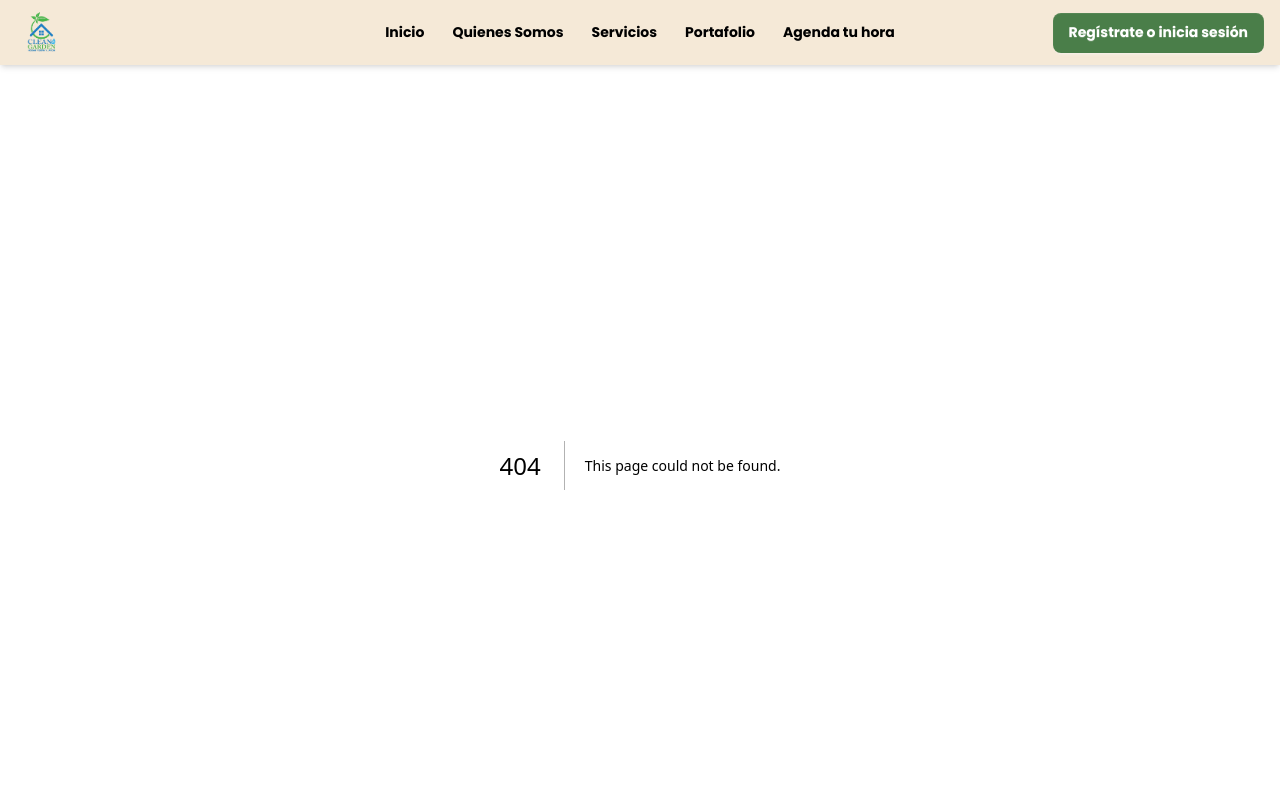
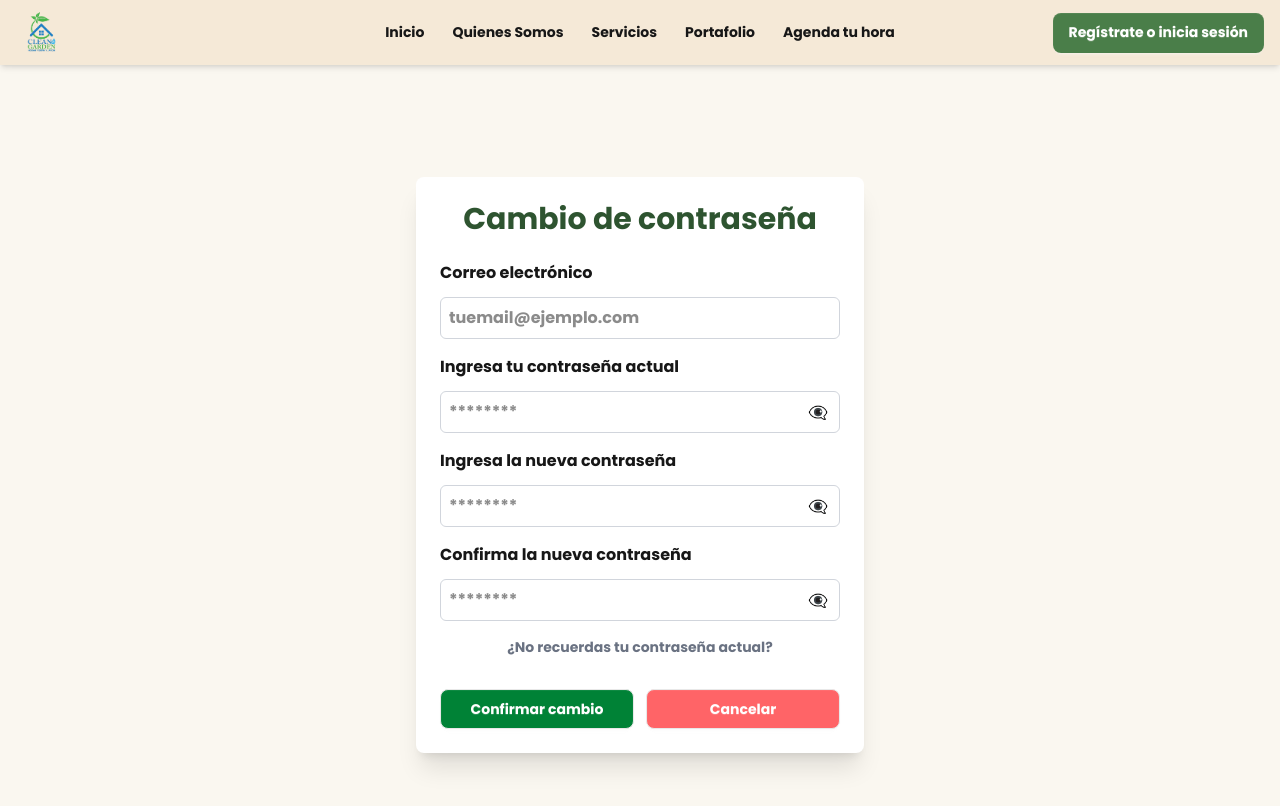
Before and after one commit to asapHallvaror/CleanAndGarden, a Next.js app in the folder cleanandgarden/web/: page /ChangePassword in a window 1280 px wide. Before the commit this address had no page. Shown: the top 806 px of the page. Built offline with nearby package versions, Linux system fonts and the light colour scheme.

Commit message:
Cambios a los formularios, se veían en modo oscuro. ahora está todo en modo claro por defecto

```diff
--- a/cleanandgarden/web/package.json
+++ b/cleanandgarden/web/package.json
@@ -20,7 +20,7 @@
     "@types/node": "^20",
     "@types/react": "^19.1.13",
     "@types/react-dom": "^19.1.9",
-    "daisyui": "^5.1.12",
+    "daisyui": "^5.1.13",
     "eslint": "^9",
     "eslint-config-next": "15.4.7",
     "tailwindcss": "^4.1.13",
--- a/cleanandgarden/web/src/app/CambioContrasena/page.tsx
+++ b/cleanandgarden/web/src/app/ChangePassword/page.tsx
@@ -7,7 +7,7 @@ export default function CambioContrasena() {
   const [newPassword, setNewPassword] = useState("");
   const [confirmPassword, setConfirmPassword] = useState("");
 
-  // 👁️ Estados para mostrar/ocultar contraseñas
+  //Estados para mostrar/ocultar contraseñas
   const [showPassword, setShowPassword] = useState(false);
   const [showNewPassword, setShowNewPassword] = useState(false);
   const [showConfirmPassword, setShowConfirmPassword] = useState(false);
@@ -23,27 +23,27 @@ export default function CambioContrasena() {
   return (
     <div className="min-h-screen flex items-center justify-center bg-[#FAF7F0] px-4">
       <div className="card w-full max-w-md bg-white shadow-xl p-6">
-        <h1 className="text-2xl font-bold text-center text-gray-800 mb-6">
+        <h1 className="mb-6 text-3xl font-bold text-center text-[#2E5430]">
           Cambio de contraseña
         </h1>
 
         <form onSubmit={handleSubmit} className="flex flex-col gap-4">
           {/* Email */}
           <label className="form-control">
-            <span className="label-text font-medium">Correo electrónico</span>
+            <span className="label-text font-medium mb-3 block">Correo electrónico</span>
             <input
               type="email"
               placeholder="tuemail@ejemplo.com"
               value={email}
               onChange={(e) => setEmail(e.target.value)}
-              className="input input-bordered w-full"
+              className="w-full border border-gray-300 rounded-md p-2"
               required
             />
           </label>
 
           {/* Contraseña actual */}
           <label className="form-control">
-            <span className="label-text font-medium">
+            <span className="label-text font-medium mb-3 block">
               Ingresa tu contraseña actual
             </span>
             <div className="relative">
@@ -52,7 +52,7 @@ export default function CambioContrasena() {
                 placeholder="********"
                 value={password}
                 onChange={(e) => setPassword(e.target.value)}
-                className="input input-bordered w-full pr-10"
+                className="w-full border border-gray-300 rounded-md p-2"
                 required
               />
               <button
@@ -67,7 +67,7 @@ export default function CambioContrasena() {
 
           {/* Nueva contraseña */}
           <label className="form-control">
-            <span className="label-text font-medium">
+            <span className="label-text font-medium mb-3 block">
               Ingresa la nueva contraseña
             </span>
             <div className="relative">
@@ -76,7 +76,7 @@ export default function CambioContrasena() {
                 placeholder="********"
                 value={newPassword}
                 onChange={(e) => setNewPassword(e.target.value)}
-                className="input input-bordered w-full pr-10"
+                className="w-full border border-gray-300 rounded-md p-2"
                 required
               />
               <button
@@ -91,7 +91,7 @@ export default function CambioContrasena() {
 
           {/* Confirmar nueva contraseña */}
           <label className="form-control">
-            <span className="label-text font-medium">
+            <span className="label-text font-medium mb-3 block">
               Confirma la nueva contraseña
             </span>
             <div className="relative">
@@ -100,7 +100,7 @@ export default function CambioContrasena() {
                 placeholder="********"
                 value={confirmPassword}
                 onChange={(e) => setConfirmPassword(e.target.value)}
-                className="input input-bordered w-full pr-10"
+                className="w-full border border-gray-300 rounded-md p-2"
                 required
               />
               <button
@@ -123,10 +123,10 @@ export default function CambioContrasena() {
 
           {/* Botones */}
           <div className="flex gap-3 mt-4">
-            <button type="submit" className="btn bg-green-700 text-white flex-1">
+            <button type="submit" className="btn rounded-lg bg-green-700 text-white flex-1">
               Confirmar cambio
             </button>
-            <button type="button" className="btn bg-red-400 text-white flex-1">
+            <button type="button" className="btn rounded-lg bg-red-400 text-white flex-1">
               Cancelar
             </button>
           </div>
--- a/cleanandgarden/web/src/app/ForgotPassword/page.tsx
+++ b/cleanandgarden/web/src/app/ForgotPassword/page.tsx
@@ -10,8 +10,8 @@ export default function RecuperarContrasena() {
   };
 
   return (
-    <div className="min-h-screen flex items-center justify-center bg-[#FAF7F0] px-4">
-      <div className="w-full max-w-md text-center">
+    <div className="flex items-center justify-center min-h-screen bg-[#fefaf2]">
+      <div className="w-full max-w-md p-8 bg-white rounded-lg shadow-lg">
         <h1 className="text-2xl font-bold text-gray-800 mb-6">
           ¿Olvidaste tu contraseña?
         </h1>
@@ -33,7 +33,7 @@ export default function RecuperarContrasena() {
           {/* Botón */}
           <button
             type="submit"
-            className="bg-green-700 text-white px-6 py-2 rounded-md hover:bg-green-800 transition"
+            className="text-white px-6 py-2 text-white rounded-md bg-[#2E5430] hover:bg-green-700"
           >
             Solicitar código
           </button>
--- a/cleanandgarden/web/src/app/PasswordRecovery/page.tsx
+++ b/cleanandgarden/web/src/app/PasswordRecovery/page.tsx
@@ -14,8 +14,8 @@ export default function RestablecerContrasena() {
   };
 
   return (
-    <div className="min-h-screen flex items-center justify-center bg-[#FAF7F0] px-4">
-      <div className="w-full max-w-md text-center">
+    <div className="flex items-center justify-center min-h-screen bg-[#fefaf2]">
+      <div className="w-full max-w-md p-8 bg-white rounded-lg shadow-lg">
         <h1 className="text-2xl font-bold text-gray-800 mb-6">
           Restablece tu contraseña
         </h1>
@@ -32,7 +32,7 @@ export default function RestablecerContrasena() {
                 placeholder="********"
                 value={newPassword}
                 onChange={(e) => setNewPassword(e.target.value)}
-                className="input input-bordered w-full pr-10"
+                className="w-full border border-gray-300 rounded-md p-2"
                 required
               />
               <button
@@ -56,7 +56,7 @@ export default function RestablecerContrasena() {
                 placeholder="********"
                 value={confirmPassword}
                 onChange={(e) => setConfirmPassword(e.target.value)}
-                className="input input-bordered w-full pr-10"
+                className="w-full border border-gray-300 rounded-md p-2"
                 required
               />
               <button
@@ -73,13 +73,13 @@ export default function RestablecerContrasena() {
           <div className="flex gap-3 mt-4 justify-center">
             <button
               type="submit"
-              className="btn bg-green-700 text-white w-1/2"
+              className="btn rounded-lg btn ext-white rounded-md bg-[#2E5430] hover:bg-green-700"
             >
               Confirmar cambio
             </button>
             <button
               type="button"
-              className="btn bg-red-400 text-white w-1/2"
+              className="btn rounded-lg bg-red-400 text-white w-1/2"
             >
               Cancelar
             </button>
--- a/cleanandgarden/web/src/app/components/Navbar.tsx
+++ b/cleanandgarden/web/src/app/components/Navbar.tsx
@@ -4,7 +4,7 @@ import { useState } from "react";
 
 export default function Navbar() {
   return (
-  <div className="navbar shadow-md px-4" style={{ backgroundColor: '#f5e9d7' }}>
+  <div className="navbar shadow-md px-4 sticky top-0 z-50" style={{ backgroundColor: '#f5e9d7' }}>
       {/* Logo a la izquierda */}
       <div className="navbar-start">
         <a href="#" className="btn btn-ghost normal-case text-xl p-0">
--- a/cleanandgarden/web/src/app/globals.css
+++ b/cleanandgarden/web/src/app/globals.css
@@ -1,16 +1,19 @@
 @import "tailwindcss";
 @plugin "daisyui";
-
 
 :root {
   --background: #ffffff;
   --foreground: #171717;
-}
-
-:root {
   --color-background: var(--background);
   --color-foreground: var(--foreground);
   --font-sans: var(--font-poppins);
+  color-scheme: light;
+}
+
+@media (prefers-color-scheme: light) {
+  :root {
+    color-scheme: light;
+  }
 }
 
 body {
@@ -18,7 +21,9 @@ body {
   color: var(--foreground);
   font-family: var(--font-poppins), 'Poppins', sans-serif;
   font-weight: 700;
+  color-scheme: light;
 }
+
 
 /*
 .header-bar {
--- a/cleanandgarden/web/src/app/layout.tsx
+++ b/cleanandgarden/web/src/app/layout.tsx
@@ -22,7 +22,7 @@ export default function RootLayout({
   return (
     <html lang="en">
       <body
-        className={`${poppins.variable} antialiased`}
+        className={`light ${poppins.variable} antialiased`}
       >
         <Navbar />
         {children}
--- a/cleanandgarden/web/src/app/login/page.tsx
+++ b/cleanandgarden/web/src/app/login/page.tsx
@@ -4,7 +4,7 @@ import { useState } from "react";
 export default function LoginPage() {
   const [email, setEmail] = useState("");
   const [password, setPassword] = useState("");
-  const [showPassword, setShowPassword] = useState(false); // 👁️ estado para mostrar/ocultar
+  const [showPassword, setShowPassword] = useState(false);
 
   const handleSubmit = (e: React.FormEvent) => {
     e.preventDefault();
--- a/cleanandgarden/web/tailwind.config.js
+++ b/cleanandgarden/web/tailwind.config.js
@@ -7,5 +7,9 @@ module.exports = {
   theme: {
     extend: {},
   },
+  darkMode: false, // Desactiva el modo oscuro de Tailwind
   plugins: [require("daisyui")],
+  daisyui: {
+    themes: ["light"], // Solo habilita el tema claro
+  },
 };
```
Also changed, not shown: cleanandgarden/web/src/app/register/page.tsx (+20 -12 lines), 2 other files (tests, documents, lock files or other folders).
